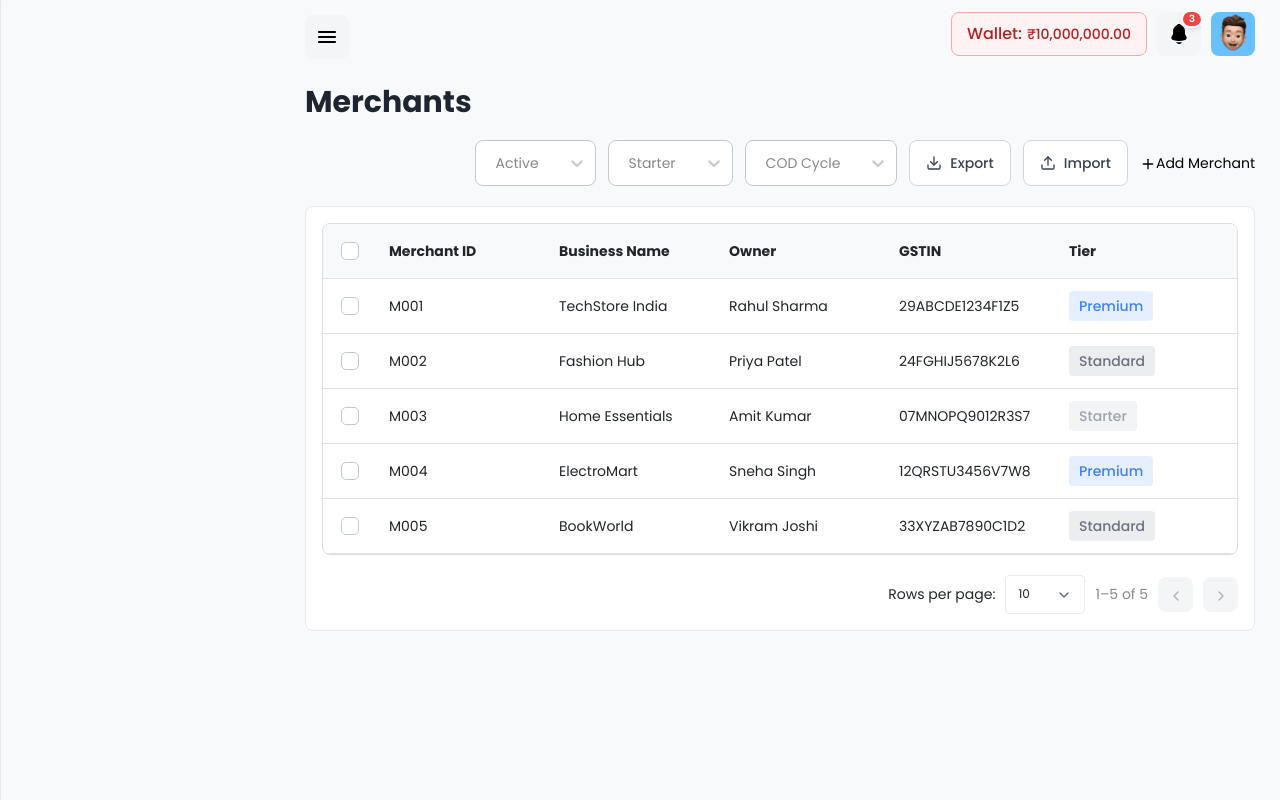
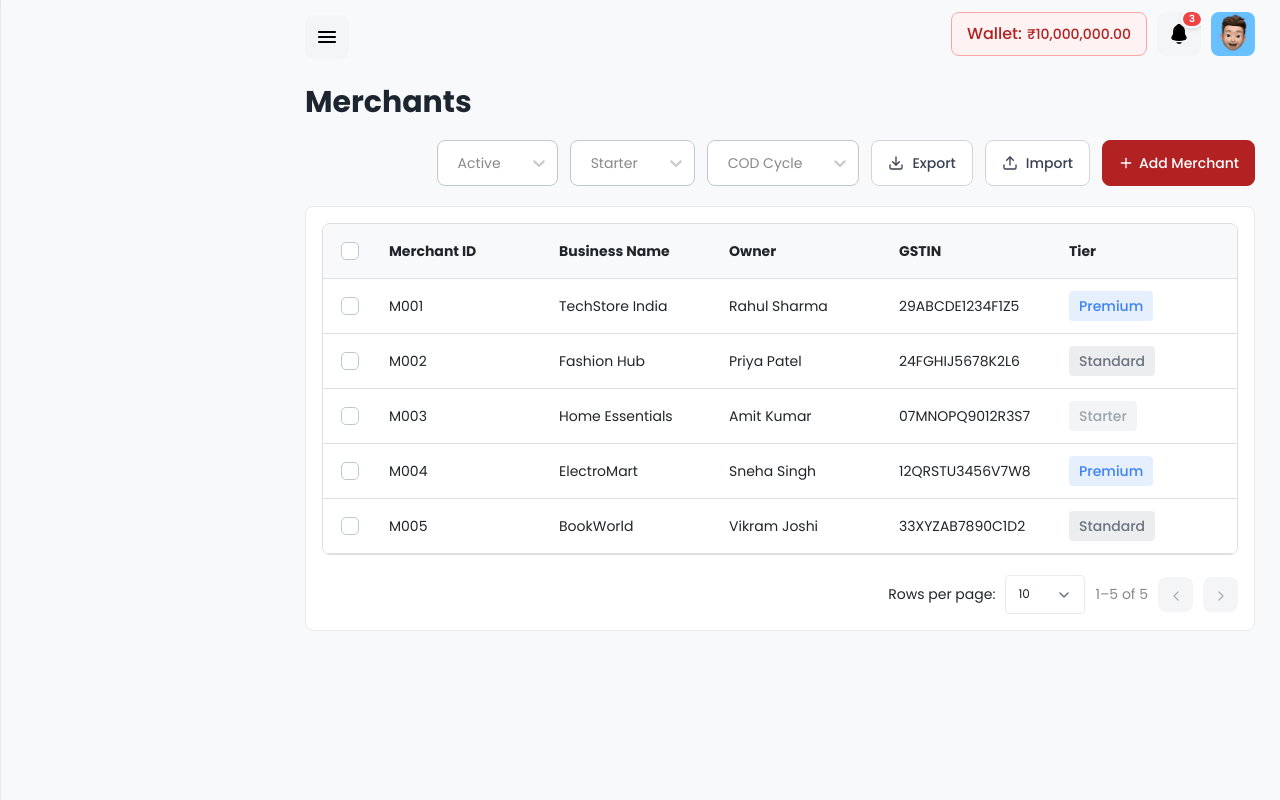
Before and after one commit to pradipladva01/Shiperflow-Admin, a React (Create React App) app: page /super-admin/merchants in a window 1280 px wide. Built offline with nearby package versions, Linux system fonts and the light colour scheme.

Commit message:
Fix: code update

```diff
--- a/src/pages/Login.jsx
+++ b/src/pages/Login.jsx
@@ -17,6 +17,7 @@ const Login = () => {
       navigate("/super-admin/dashboard");
     }
   }, [user, navigate]);
+
 
 
   useEffect(() => {
--- a/src/pages/SuperAdminOrders.jsx
+++ b/src/pages/SuperAdminOrders.jsx
@@ -25,6 +25,8 @@ const navTabs = [
   { key: "booked", label: "Booked" },
   { key: "cancelled", label: "Cancelled" },
   { key: "syncError", label: "Sync Error" },
+  { key: "failed-orders", label: "Failed Orders" },
+  { key: "not-shipped", label: "Not Shipped" },
 ];
 
 const channelOptions = [{ value: "custom-order", label: "Custom Order" }];
--- a/src/pages/SuperAdminShipments.jsx
+++ b/src/pages/SuperAdminShipments.jsx
@@ -506,7 +506,7 @@ const SuperAdminShipments = () => {
           <div className="table-responsive">
             {displayOrders.length > 0 && (
               <div className="bulk_actions">
-                {["all", "booked", "pending"].includes(activeTab) && (
+                {["all", "booked", "pending-pickup"].includes(activeTab) && (
                   <>
                     <span>{selectedOrders.length} selected</span>
                     <RippleButton
@@ -563,6 +563,7 @@ const SuperAdminShipments = () => {
                       </RippleButton>
                     </th>
                     <th>Order ID</th>
+                    <th>Channel</th>
                     <th>Shopify ID</th>
                     <th>Date</th>
                     <th>Customer</th>
@@ -593,6 +594,7 @@ const SuperAdminShipments = () => {
                           </RippleButton>
                         </td>
                         <td className="order_id">{order.id}</td>
+                        <td>{order.channel}</td>
                         <td>{order.shopifyId}</td>
                         <td>{new Date(order.date).toLocaleDateString()}</td>
                         <td>{order.customer}</td>
--- a/src/styles/partials/_super-admin-merchant.scss
+++ b/src/styles/partials/_super-admin-merchant.scss
@@ -35,6 +35,26 @@
                     border-color: #9CA3AF;
                 }
             }
+
+            .add_merchant_btn {
+                display: flex;
+                align-items: center;
+                gap: $spacing-xs;
+                padding: $spacing-sm $spacing-md;
+                border: 1px solid $theme-primary;
+                border-radius: $border-radius-lg;
+                background: $theme-primary;
+                color: $bg-white;
+                font-size: $font-size-sm;
+                font-weight: $font-weight-medium;
+                cursor: pointer;
+                transition: all $transition-fast;
+
+                &:hover {
+                    background: $theme-primary-700;
+                    border-color: $theme-primary-700;
+                }
+            }
         }
     }
 
```
Also changed, not shown: src/data/OrderData.js, src/styles/admin.css, 1 other file (tests, documents, lock files or other folders).
